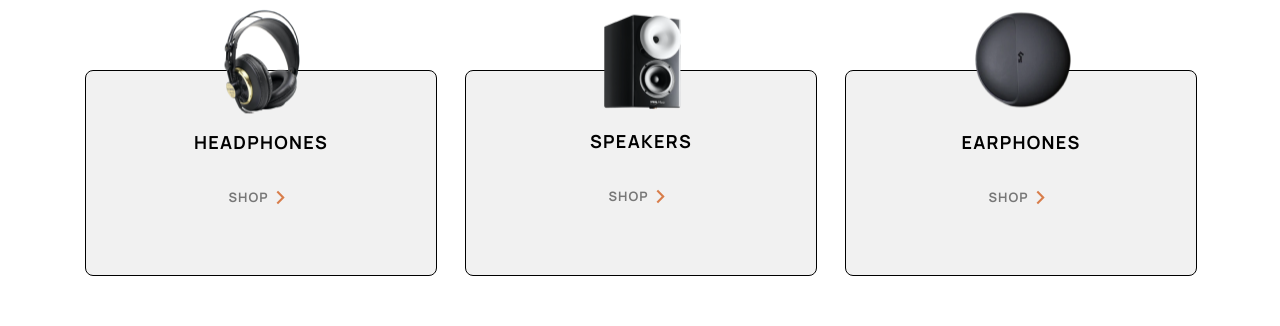
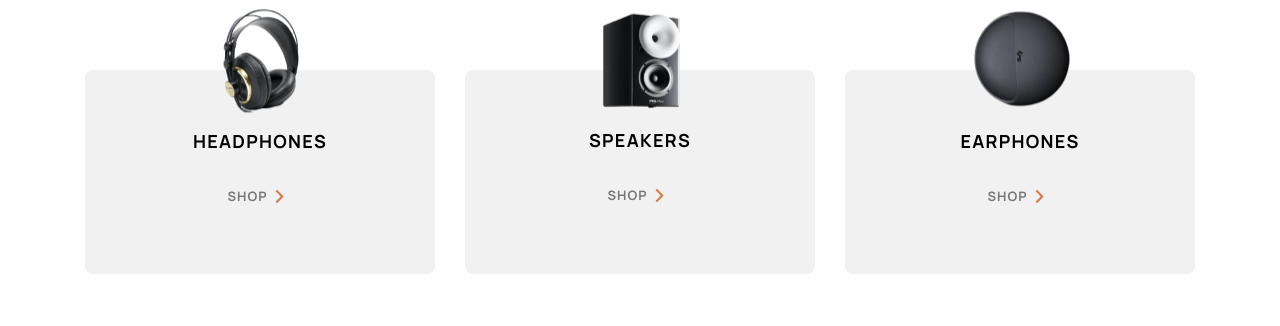
Before and after one commit to Oyinbayode/audiophile, a React (Create React App) app: page / in a window 1280 px wide. Shown: the part 821-1147 px from the top of the page. Built offline with nearby package versions, Linux system fonts and the light colour scheme; no server answers.

Commit message:
shopNow component refactor completed

```diff
--- a/src/components/ShopNow/ShopNow.js
+++ b/src/components/ShopNow/ShopNow.js
@@ -19,7 +19,8 @@ export const ShopNowContainer = styled.div`
   }
 
   @media screen and (max-width: 1090px) {
-    max-width: 690px;
+    justify-content: space-between;
+    max-width: 689px;
     margin-top: 7rem;
   }
 
@@ -37,18 +38,11 @@ export const Card = styled.div`
   flex-direction: column;
   background: #f1f1f1;
   border-radius: 8px;
-  /* max-width: 350px; */
   width: 100%;
   height: 204px;
   justify-content: center;
   align-items: center;
   margin-bottom: 4rem;
-  /* margin-top: 200px; */
-
-  /* flex-basis: 350px;
-  flex-shrink: 1;
-  flex-grow: 1; */
-  border: 1px solid black;
   transition: ease-in-out 0.3s;
 
   &:hover {
@@ -87,7 +81,7 @@ export const CardTitle = styled.h3`
   text-transform: uppercase;
   margin: 0;
 
-  @media screen and (max-width: 540px) {
+  @media screen and (max-width: 600px) {
     font-size: 15px;
     line-height: 20px;
     letter-spacing: 1.07143px;
--- a/src/pages/ProductDetailsPage/components/Others/Others.js
+++ b/src/pages/ProductDetailsPage/components/Others/Others.js
@@ -11,6 +11,7 @@ export const OthersContainer = styled.div`
     max-width: 689px;
     height: 480px;
     margin-top: 24px;
+    margin-bottom: 7rem;
   }
 
   @media screen and (max-width: 600px) {
@@ -18,6 +19,7 @@ export const OthersContainer = styled.div`
     align-items: center;
     height: fit-content;
     max-width: 85vw;
+    margin-bottom: 0;
   }
 `;
 
```
